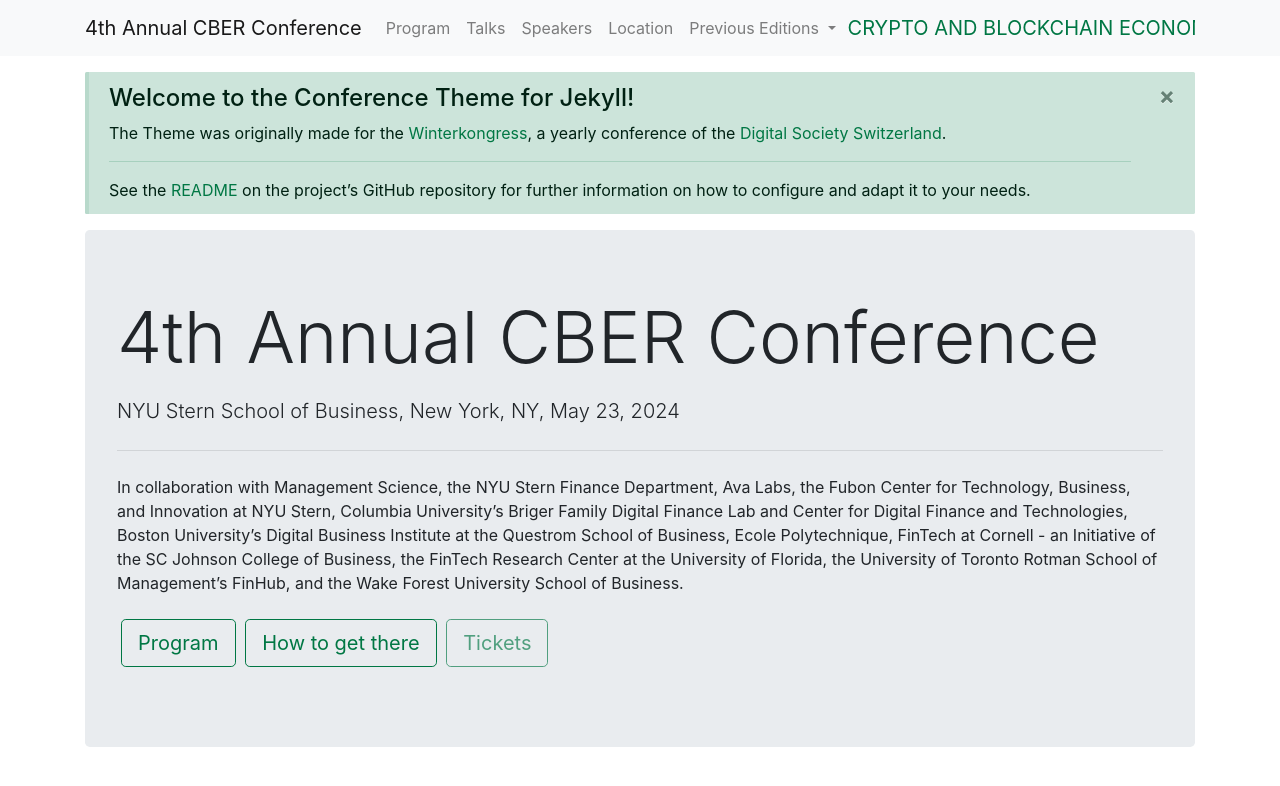
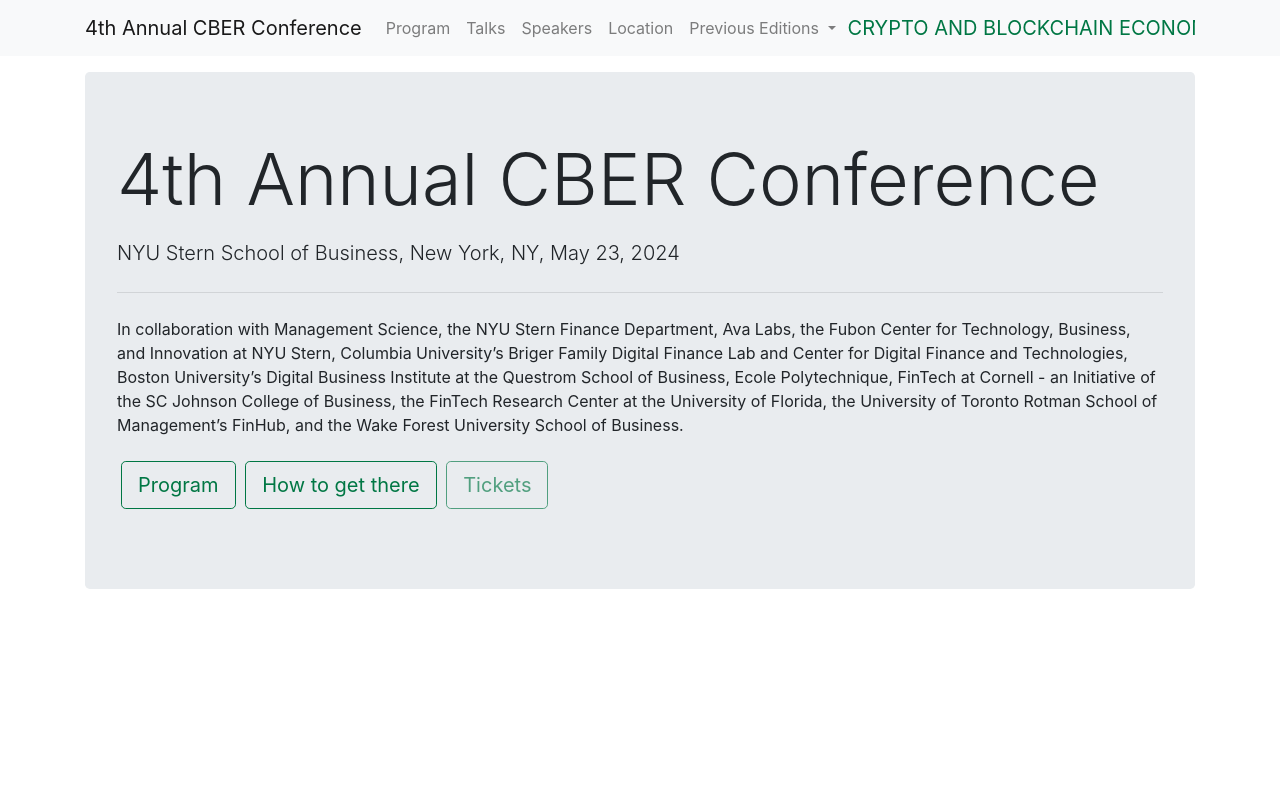
Before and after one commit to CBER-Forum/CBER-Forum.github.io, a Jekyll site: the page built from index.md, in a window 1280 px wide. Shown: the top 786 px of the page. Built offline with Jekyll 4.4.1, drawn with Linux system fonts in a browser that asks for light colours.

```diff
--- a/_config.yml
+++ b/_config.yml
@@ -105,19 +105,19 @@ conference:
         absolute_url: ''
 
   # Information boxes
-  info_bars:
-    - title: Welcome to the Conference Theme for Jekyll!
-      color: primary
-      main_only: true
-      text: |
-        The Theme was originally made for the [Winterkongress](https://www.digitale-gesellschaft.ch/kongress/), a yearly conference of the [Digital Society Switzerland](https://digitale-gesellschaft.ch/).
+  # info_bars:
+  #   - title: Welcome to the Conference Theme for Jekyll!
+  #     color: primary
+  #     main_only: true
+  #     text: |
+  #       The Theme was originally made for the [Winterkongress](https://www.digitale-gesellschaft.ch/kongress/), a yearly conference of the [Digital Society Switzerland](https://digitale-gesellschaft.ch/).
 
-        ---
+  #       ---
 
-        See the [README](github.com/DigitaleGesellschaft/jekyll-theme-conference/) on the project's GitHub repository for further information on how to configure and adapt it to your needs.
-    - text: This is just some random content for demonstration purposes.
-      color: warning
-      pages_only: true
+  #       See the [README](github.com/DigitaleGesellschaft/jekyll-theme-conference/) on the project's GitHub repository for further information on how to configure and adapt it to your needs.
+  #   - text: This is just some random content for demonstration purposes.
+  #     color: warning
+  #     pages_only: true
 
   # Live indications
   live:
```
Also changed, not shown: _rooms/room-b.md (+1 -1 lines).
